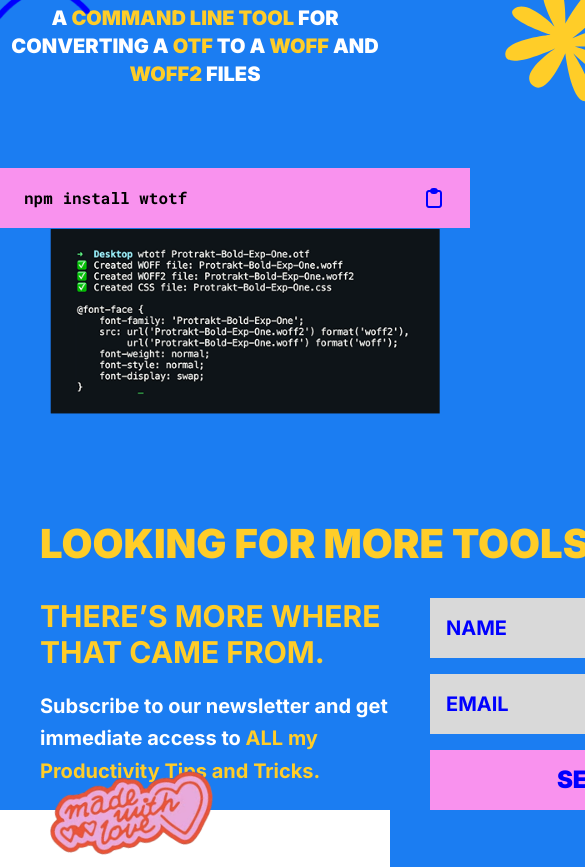
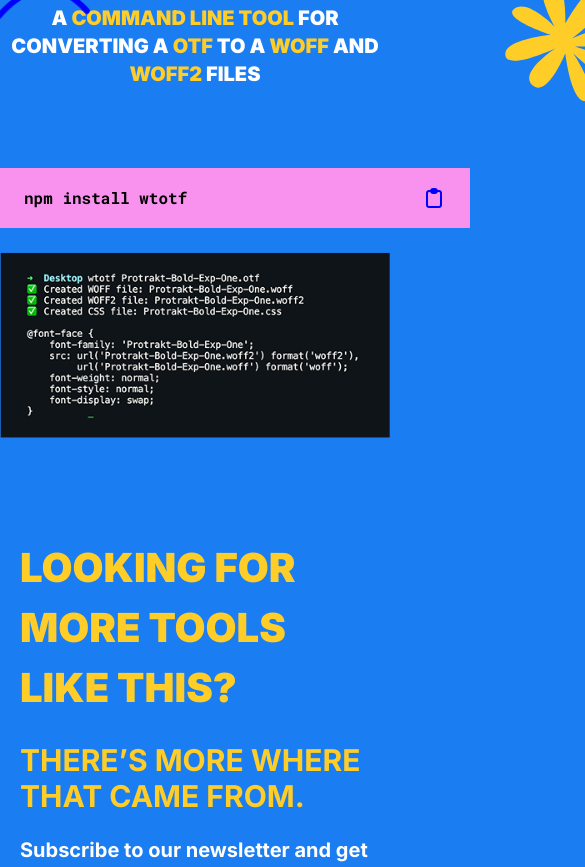
Before and after one commit to ahaywood/wtotf__site, an Astro site: page / in a window 390 px wide. Shown: the part 208-1075 px from the top of the page, 585 px wide, since content can reach past the window. Built offline with nearby package versions, Linux system fonts and the light colour scheme; Astro itself is replaced by a stand-in of ours.

Commit message:
📱 Responsive Pass

```diff
--- a/src/pages/index.astro
+++ b/src/pages/index.astro
@@ -45,12 +45,15 @@
   <!-- copy code -->
   <section class="mb-[100px]">
     <CopyCode code="npm install wtotf" client:load="svelte" />
-    <div class="flex items-center justify-center gap-4 relative -right-[50px]">
+    <div
+      class="flex items-center justify-center gap-4 relative md:-right-[50px]"
+    >
       <div>
         <img
           src="/images/code.png"
           srcset="/images/code@2x.png 2x, /images/code.png 1x"
           alt=""
+          class="pt-6 md:pt-0"
         />
       </div>
       <div class="relative -top-[50px] hidden md:block pointer-events-none">
@@ -64,13 +67,15 @@
   </section>
 
   <!-- newsletter -->
-  <section class="grid grid-cols-[auto_350px_430px_auto] gap-x-[40px]">
-    <div class="col-span-3 col-start-2">
+  <section
+    class="px-5 md:grid md:grid-cols-[1fr_1fr] lg:grid-cols-[auto_350px_430px_auto] gap-x-5 lg:gap-x-[40px] mb-20 xl:mb-0"
+  >
+    <div class="col-span-2 lg:col-span-3 lg:col-start-2">
       <h2 class="font-sans font-black text-turbo uppercase text-[40px] mb-6">
         Looking for More Tools Like This?
       </h2>
     </div>
-    <div class="flex justify-end">
+    <div class="justify-end hidden lg:flex">
       <div class="relative">
         <img
           src="/images/yellow-flower--left.svg"
@@ -85,11 +90,11 @@
         />
       </div>
     </div>
-    <div class="w-[350px] mr-[70px]">
+    <div class="md:w-[350px] md:mr-[70px]">
       <h3 class="font-sans font-bold text-3xl uppercase text-turbo mb-5">
         There’s more where that came from.
       </h3>
-      <p class="text-white text-xl leading-relaxed">
+      <p class="text-white text-xl leading-relaxed mb-5 md:mb-0">
         Subscribe to our newsletter and get immediate access to <span
           class="text-turbo"
         >
@@ -101,7 +106,7 @@
       <form
         action="https://kwesforms.com/api/foreign/forms/ysHoUD5JimcRMlbonfLP"
         class="kf-form"
-        data-kw-success-message="Thanks! Be sue to check your inbox!!"
+        data-kw-success-message="Thanks! Be sure to check your inbox!!"
       >
         <div class="field">
           <label for="name">Name</label>
@@ -119,7 +124,7 @@
         <button type="submit">Send it to me</button>
       </form>
     </div>
-    <div>
+    <div class="hidden lg:block">
       <div class="max-w-[1440px] w-full mx-auto">
         <img
           src="/images/newsletter-doodles.png"
--- a/src/styles/global.css
+++ b/src/styles/global.css
@@ -28,7 +28,7 @@
 }
 
 input[type="text"], input[type="email"] {
-  @apply font-sans font-bold text-lg w-full outline-none focus:outline-none focus:border-none;
+  @apply font-sans font-bold text-lg w-full !outline-none focus:!outline-none focus:!border-none !border-none;
 }
 
 button[type="submit"] {
```
